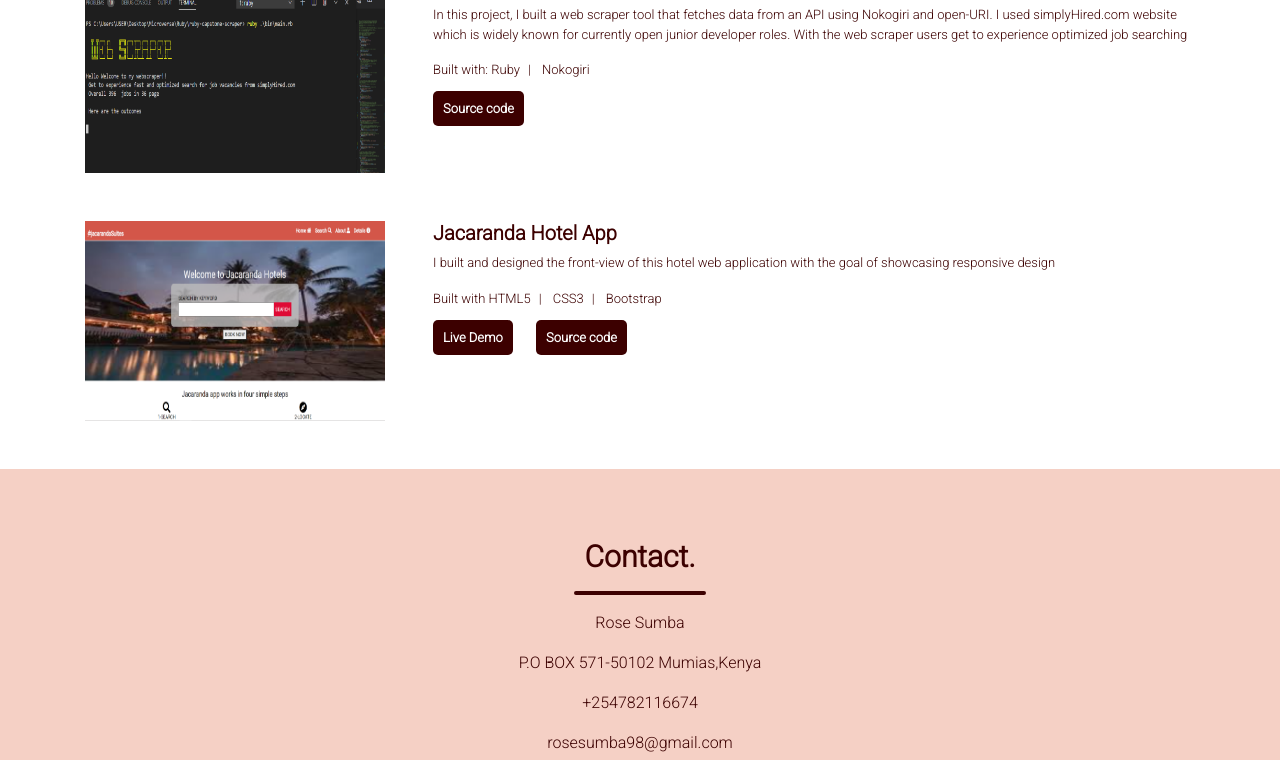
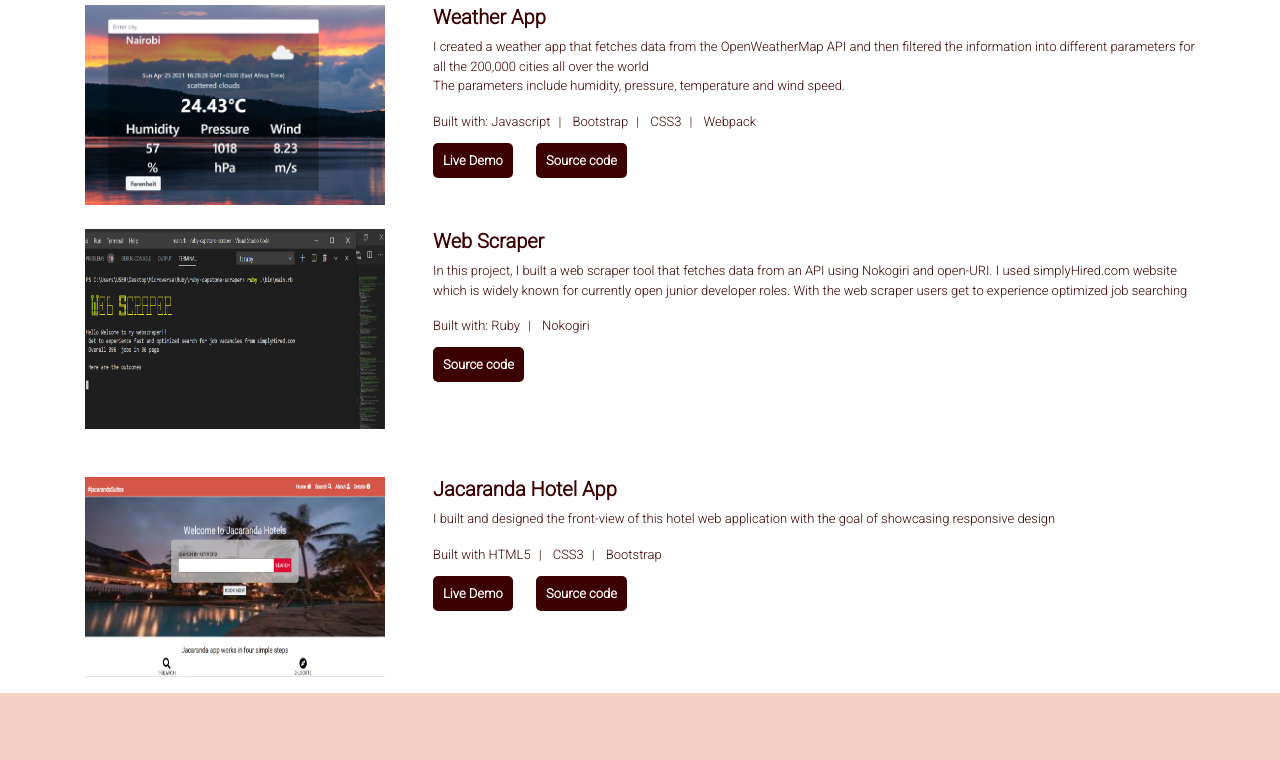
Before and after one commit to ZawadiSumba66/portfolio, a plain HTML site: page index.html in a window 1280 px wide. Shown: the part 1673-2433 px from the top of the page. Drawn offline with nearby package versions, Linux system fonts and the light colour scheme; a web font is replaced by a local one.

Commit message:
Add weather app project

```diff
--- a/index.html
+++ b/index.html
@@ -36,7 +36,7 @@
       <li><a href="#about">About</a></li>
       <li><a href="#skills">Skills</a></li>
       <li><a href="#projects">Projects</a></li>
-      <li><a href="#contact">Contact</a></li>
+      <!-- <li><a href="#contact">Contact</a></li> -->
     </ul>
   </div>
     <div class="burger">
@@ -93,6 +93,7 @@
         <p>Ruby on Rails</p>
         <p>My SQL</p>
         <p>SaSS</p>
+        <p>JavaScript</p>
     </div>
   </div>
   <div class=" col-6">
@@ -104,6 +105,7 @@
     <p>TDD</p>
     <p>Chrome Dev Tools</p>
     <p>Heroku</p>
+    <p>Webpack</p>
    </div>
  </div>
  </div>
@@ -131,6 +133,24 @@
         <a href="https://github.com/ZawadiSumba66/twitter-redesign/tree/development" target=”_blank” class="card-link">Source code</a>
       </div>
     </div>
+    <div class="display-project d-flex pt-3">
+      <div>
+        <img src="images\weather.png" alt="Card image cap">
+      </div>
+        <div class="pl-5">
+          <h5 class="font-weight-bold">Weather App</h5>
+          <p>I created a weather app that fetches data from the OpenWeatherMap API and then filtered the information into different parameters for
+            all the 200,000 cities all over the world <br>The parameters include humidity, pressure, temperature and wind speed.
+          </p>
+          <span>Built with:</span>
+          <span class="pr-2">Javascript</span>|
+          <span class="px-2">Bootstrap</span>|
+          <span class="px-2">CSS3</span>|
+          <span class="px-2">Webpack</span><br><br>
+          <a href="https://zawadisumba66.github.io/weather-app/" target=”_blank” class="card-link">Live Demo</a>
+          <a href="https://github.com/ZawadiSumba66/weather-app" target=”_blank” class="card-link">Source code</a>
+        </div>
+      </div>
   <div class="display-project d-flex pt-4">
     <div>
       <img src="images\ruby_1.png" alt="Card image cap">
@@ -160,15 +180,7 @@
       </div>
       </div>
 </section>
-<section id="contact" class="text-center mt-5">
-  <h4 class="project-header">Contact.</h4>
-  <hr>
-  <div class="overall-contact">
-    <p>Rose Sumba</p>
-    <p>P.O BOX 571-50102 Mumias,Kenya</p>
-    <p>+254782116674</p>
-    <p>rosesumba98@gmail.com</p>
-  </div>
+<section id="contact" class="text-center mt-3">
   <div class= "social-icons">
     <p>Connect with me:</p>
     <a href="https://twitter.com/zawadirose1"target=”_blank”><i class="fab fa-twitter"></i></a>
--- a/scss/_contact.scss
+++ b/scss/_contact.scss
@@ -1,6 +1,6 @@
 #contact {
   background-color: $color-cream;
-  height: 400px;
+  height: 200px;
   color: $color-maroon;
 
   hr {
```
Also changed, not shown: images/weather.png (added), scss/all.css.
